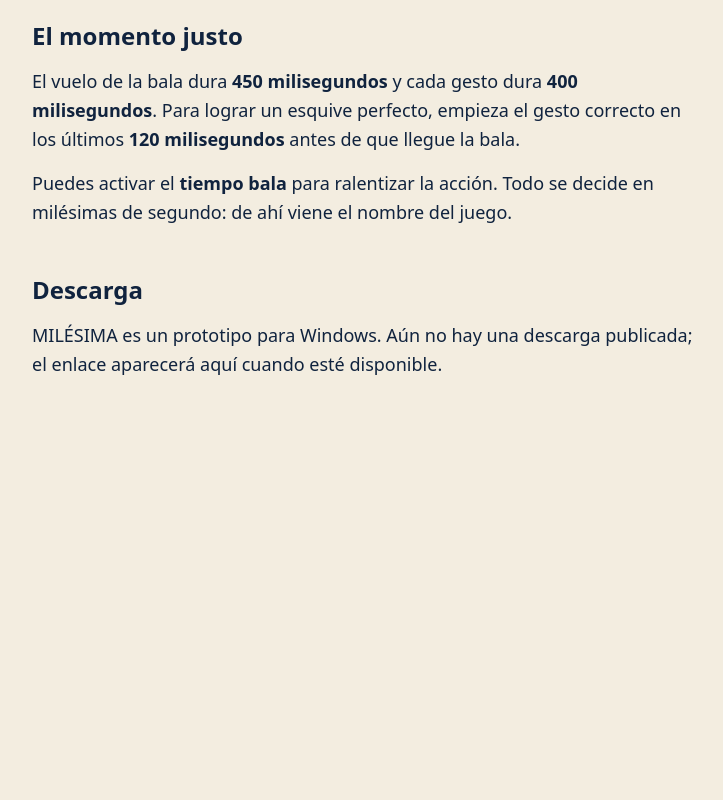
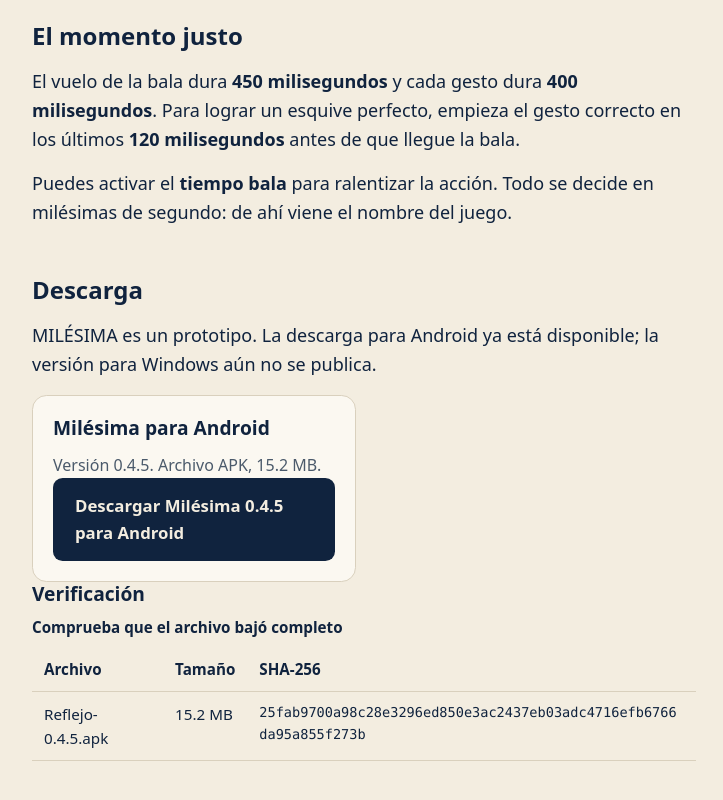
Before and after one commit to atlas85-coder/audiojuegos, a plain HTML site: page milesima/index.html in a window 1280 px wide. Shown: the part 682-1482 px from the top of the page, without its empty margins (276-999 px from the left). Before the commit the page ends 1141 px from the top, so only its background shows below. Drawn offline with Linux system fonts and the light colour scheme.

Commit message:
Agregar descarga de Milésima 0.4.5 para Android

```diff
--- a/milesima/index.html
+++ b/milesima/index.html
@@ -4,8 +4,8 @@
   <meta charset="utf-8">
   <meta name="viewport" content="width=device-width, initial-scale=1">
   <meta name="color-scheme" content="light dark">
-  <title>MILÉSIMA · Audiojuego para Windows · Atlas Software</title>
-  <meta name="description" content="MILÉSIMA es un prototipo de audiojuego en español para Windows. Reconoce la altura de cada bala por su tono y esquiva en el momento justo.">
+  <title>MILÉSIMA · Audiojuego para Android · Atlas Software</title>
+  <meta name="description" content="MILÉSIMA es un prototipo de audiojuego en español para Android. Reconoce la altura de cada bala por su tono y esquiva en el momento justo.">
   <link rel="icon" type="image/svg+xml" href="../assets/logo.svg">
   <link rel="stylesheet" href="../assets/estilo.css">
 </head>
@@ -22,7 +22,7 @@
     </nav>
 
     <main id="contenido">
-      <p class="etiqueta">Prototipo · En español · Windows</p>
+      <p class="etiqueta">Prototipo · En español · Android</p>
       <h1>MILÉSIMA</h1>
       <p class="entrada">Estás en el centro de una sala circular. Escucha el disparo y el vuelo de la bala, identifica su altura por el tono y esquiva en el momento justo.</p>
 
@@ -44,7 +44,22 @@
 
       <section aria-labelledby="descargar">
         <h2 id="descargar">Descarga</h2>
-        <p>MILÉSIMA es un prototipo para Windows. Aún no hay una descarga publicada; el enlace aparecerá aquí cuando esté disponible.</p>
+        <p>MILÉSIMA es un prototipo. La descarga para Android ya está disponible; la versión para Windows aún no se publica.</p>
+        <ul class="descargas">
+          <li class="descarga">
+            <h3>Milésima para Android</h3>
+            <p>Versión 0.4.5. Archivo APK, 15.2 MB.</p>
+            <a class="boton" href="https://github.com/atlas85-coder/tiempo-bala/releases/download/v0.4.5/Reflejo-0.4.5.apk">Descargar Milésima 0.4.5 para Android</a>
+          </li>
+        </ul>
+        <h3>Verificación</h3>
+        <div class="tabla-datos">
+          <table>
+            <caption>Comprueba que el archivo bajó completo</caption>
+            <tr><th>Archivo</th><th>Tamaño</th><th>SHA-256</th></tr>
+            <tr><td>Reflejo-0.4.5.apk</td><td>15.2 MB</td><td class="hash">25fab9700a98c28e3296ed850e3ac2437eb03adc4716efb6766da95a855f273b</td></tr>
+          </table>
+        </div>
       </section>
     </main>
   </div>
```
